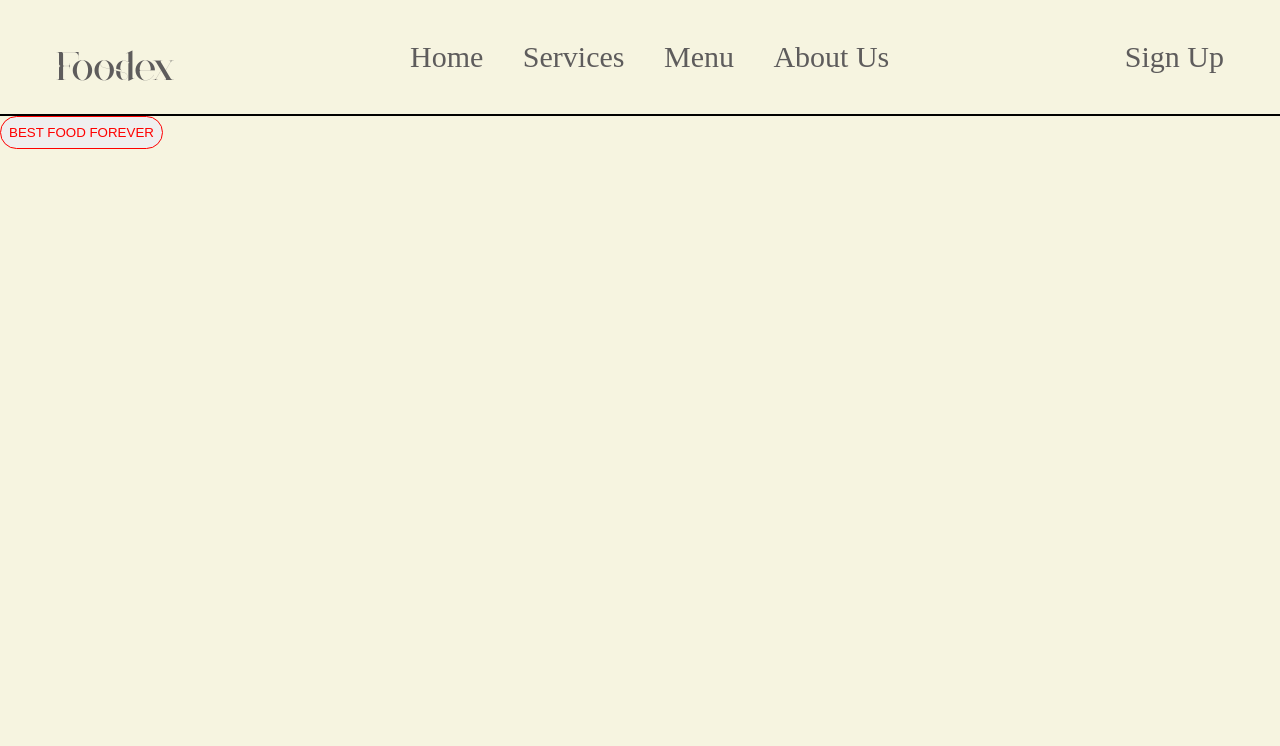
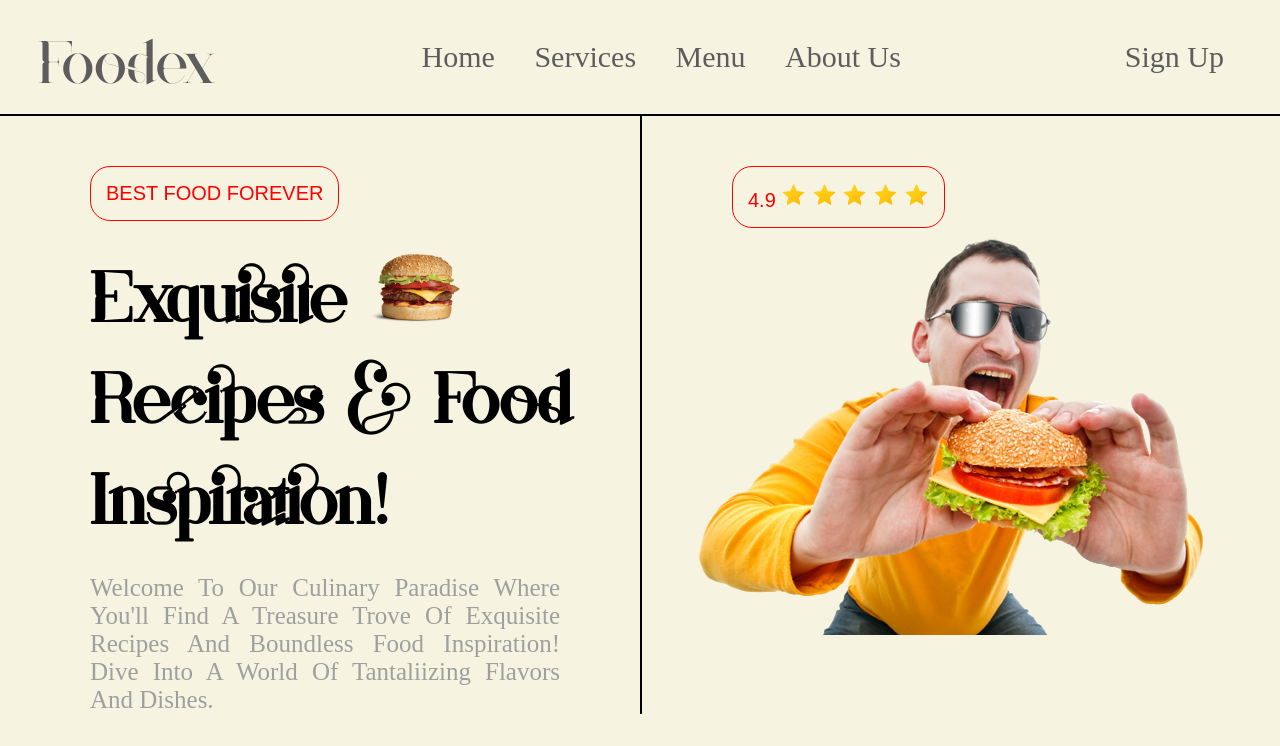
Before and after one commit to miasilvia/Learn-FrontEnd-1, a plain HTML site: page index.html in a window 1280 px wide. Drawn offline with Linux system fonts and the light colour scheme.

Commit message:
commit2-section

```diff
--- a/css/Style.css
+++ b/css/Style.css
@@ -17,6 +17,7 @@ body{
     text-align: center;
     margin: 40px;
     font-size: 30px;
+
 }
 .nav-li{
     display: inline;
@@ -29,8 +30,8 @@ body{
 .logo{
     float: left;
     font-family: font;
-    font-size: 40px;
-
+    font-size: 60px;
+    margin: -18px;
 }
 @font-face /*perintah untuk memanggil font eksternal*/
         {
@@ -56,10 +57,49 @@ body{
     }
 }
 
-
 .btn-section1{
     border: 1px solid red;
+    background-color: rgb(246, 244, 224);
     border-radius: 20px;
-    padding: 8px;
+    padding: 15px;
     color: red;
+    margin-left: 90px;
+    margin-top: 50px;
+    font-size: 20px;
 }
+.section1{
+    border-right: 2px solid;
+    width: 50%;
+    float: left;
+}
+.font-section1{
+    font-size: 70px;
+    font-family: "Font";
+    padding-left: 90px;
+    padding-top: 30px;
+}
+.img-section1 {
+    width: 90px;
+}
+.description-section1 {
+    color: rgb(159, 159, 159);
+    padding-left: 90px;
+    padding-right: 80px;
+    padding-top: 20px;
+    font-size: 25px;
+    text-align: justify;
+}
+.btn-section2{
+    border: 1px solid red;
+    background-color: rgb(246, 244, 224);
+    border-radius: 20px;
+    padding: 15px;
+    color: red;
+    margin-left: 90px;
+    margin-top: 50px;
+    font-size: 20px;
+}
+.img-icon-star{
+    width: 25px;
+
+}
--- a/index.html
+++ b/index.html
@@ -19,10 +19,24 @@
         </ul>
     </nav>
 </div>
-<section>
+<section class="section1">
 <button class="btn-section1">BEST FOOD FOREVER</button>
+<h1 class="font-section1">Exquisite <img class="img-section1" src="images/burger.png"> <br>
+    Recipes & Food
+    Inspiration!</h1>
+    <p class="description-section1">Welcome To Our Culinary Paradise Where You'll Find A Treasure Trove Of Exquisite
+        Recipes And Boundless Food Inspiration! Dive Into A World Of Tantaliizing Flavors And Dishes.</p>
 </section>
-
+<section class="section2">
+    <button class="btn-section2">4.9
+        <img class="img-icon-star" src="images/icon-star.png">
+        <img class="img-icon-star" src="images/icon-star.png">
+        <img class="img-icon-star" src="images/icon-star.png">
+        <img class="img-icon-star" src="images/icon-star.png">
+        <img class="img-icon-star" src="images/icon-star.png">
+    </button> <br>
+    <img src="images/makan burger.png">
+</section>
 
 </body>
 </html>
```
Also changed, not shown: images/burger.png (added), images/icon-star.png (added), images/makan burger.png (added).
